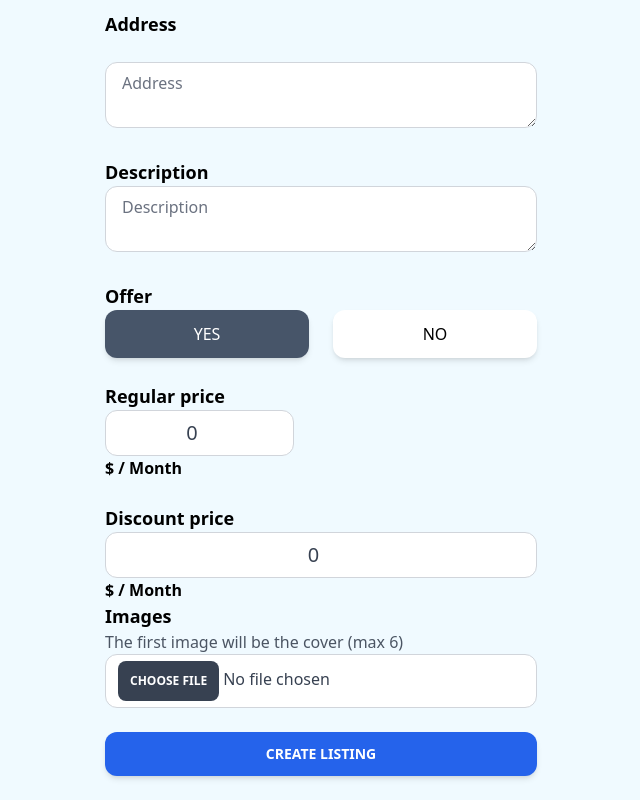
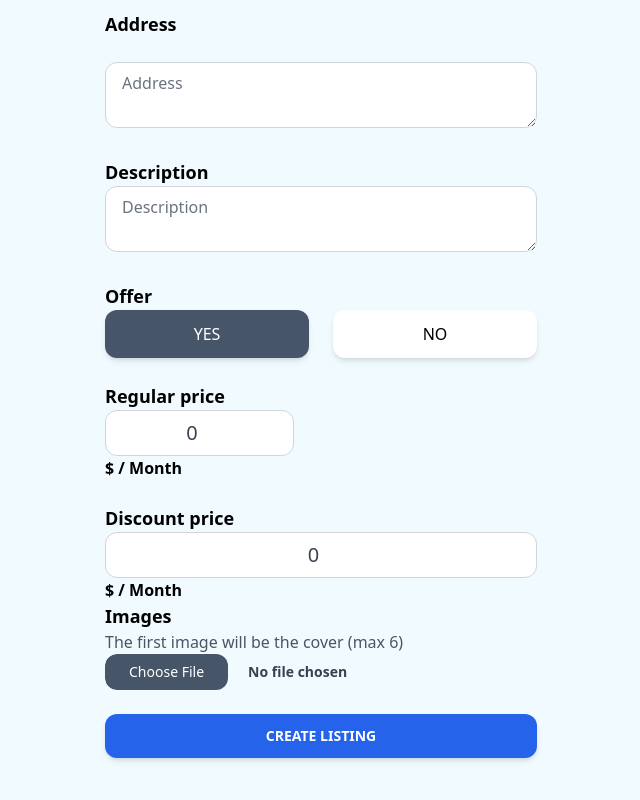
Before and after one commit to Radapls/a-casa-nostra, a React (Create React App) app: page /create-listing in a window 1280 px wide. Shown: the part 623-1423 px from the top of the page, without its empty margins (319-959 px from the left). Built offline with nearby package versions, Linux system fonts and the light colour scheme; no server answers.

Commit message:
feat: Update styles on create listing component

```diff
--- a/src/pages/CreateListing.jsx
+++ b/src/pages/CreateListing.jsx
@@ -199,7 +199,11 @@ export default function CreateListing() {
                 <p className='text-lg font-semibold'>Images</p>
                 <p className='text-gray-600'>The first image will be the cover (max 6)</p>
 
-                <input type="file" id="images" onChange={onChange} accept='.jpg, .png, .jpeg' className='w-full px-3 py-1.5 text-gray-700 bg-white border border-gray-300 rounded-xl transition duration-150 ease-in-out focus:bg-white focus:border-slate-600 file:bg-gray-700 file:text-white file:text-xs file:font-semibold file:rounded-lg file:p-3 file:uppercase file:border-none'/>
+                <input type="file" id="images" onChange={onChange} accept='.jpg, .png, .jpeg'
+                className='w-full text-gray-700 border-gray-300 rounded-xl font-semibold
+                transition duration-150 ease-in-out focus:bg-white focus:border-slate-600 text-sm text-grey-500
+                file:mr-5 file:py-2 file:px-6 file:rounded-xl file:border-0 file:text-sm file:font-medium
+                file:bg-slate-600 file:text-white hover:file:cursor-pointer hover:file:bg-slate-800'/>
             </div>
 
             <button type="submit" className='mb-6 w-full px-7 py-3 bg-blue-600 text-white rounded-xl font-semibold text-sm uppercase shadow-md hover:bg-blue-700 hover:shadow-lg focus:bg-blue-700 focus:shadow-lg active:bg-blue-800 active:shadow-lg transition duration-150 ease-in-out'>Create Listing</button>
```
